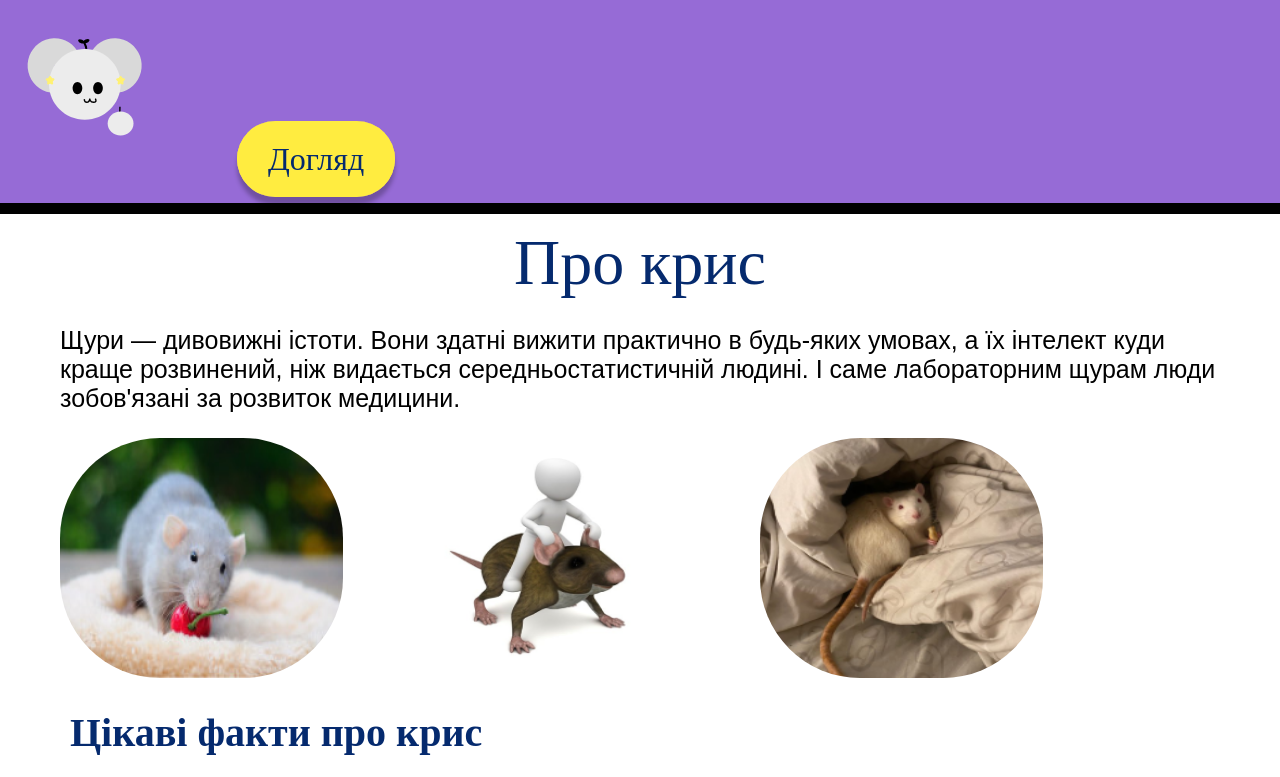
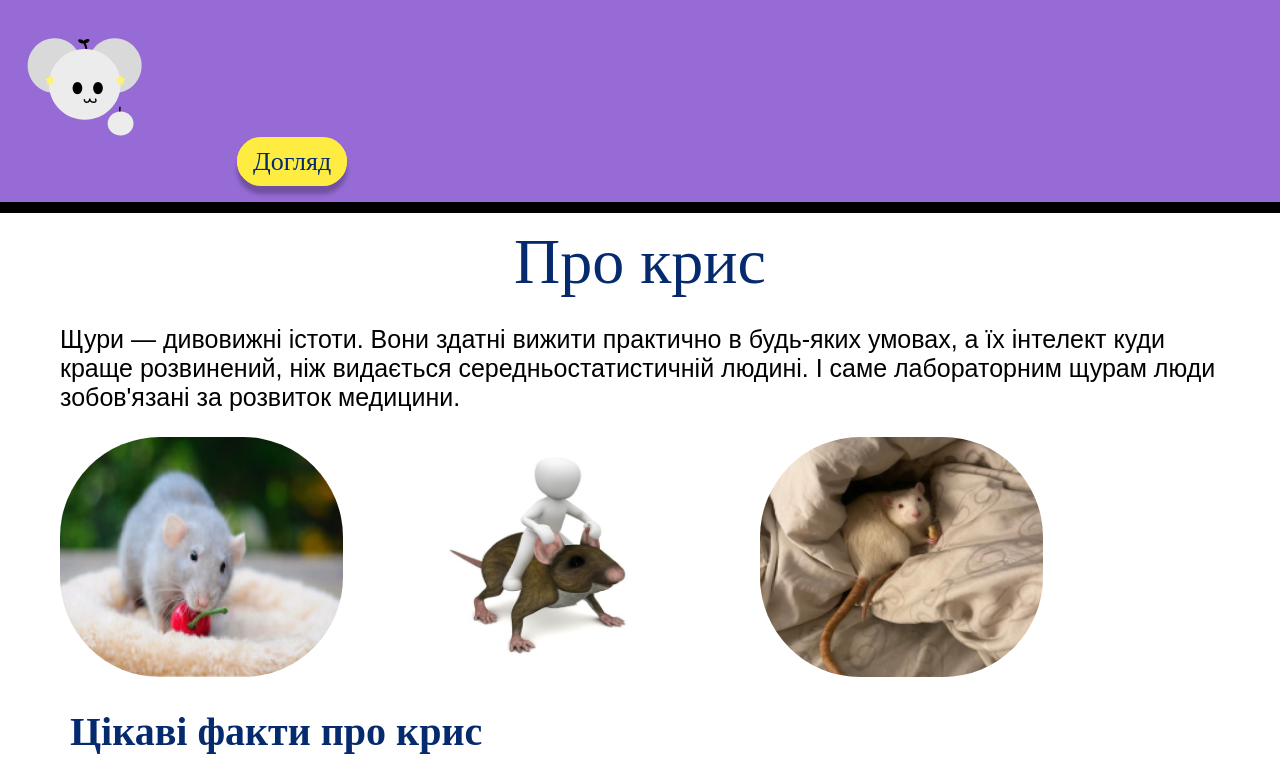
Before and after one commit to LogikaLena1/Rat, a plain HTML site: page index.html in a window 1280 px wide. Shown: the top 777 px of the page. Drawn offline with Linux system fonts and the light colour scheme.

Commit message:
Update style.css

```diff
--- a/style.css
+++ b/style.css
@@ -17,7 +17,7 @@ header a {
 font-family: 'Inria Serif';
 font-style: normal;
 font-weight: 400;
-font-size: 32px;
+font-size: 26px;
 
 text-decoration: none;
 color: #052A6E;
@@ -28,7 +28,7 @@ border-style: solid;
 border-color: #FFEC40;
 box-shadow: 0px 8px 4px rgba(0, 0, 0, 0.25);
 border-radius: 108px;
-padding: 20px 30px 20px 30px;
+padding: 10px 15px 10px 15px;
 }
 h1 {
     font-family: 'Inria Serif';
```
